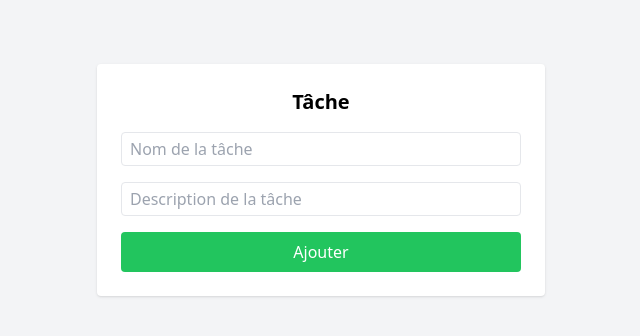
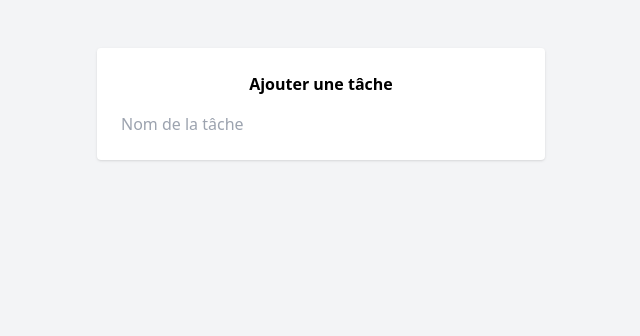
Before and after one commit to maxgnt/React, a React (Vite) app: page /formulaire in a window 1280 px wide. Shown: the top 336 px of the page, without its empty margins (319-959 px from the left). Built offline with nearby package versions, Linux system fonts and the light colour scheme.

Commit message:
commit morning 2504

```diff
--- a/src/components/Formulaire.tsx
+++ b/src/components/Formulaire.tsx
@@ -1,49 +1,41 @@
-import { useState } from 'react';
+import { useState } from "react";
 
-export default function Formulaire() {
-  const [nom, setNom] = useState('');
-  const [description, setDescription] = useState('');
-  const [envoi, setEnvoi] = useState(false);
+export default function Formulaire () {
+  const [title, setTitle] = useState ("");
+  const [descirption, setDescription] = useState ("");
+  const [priority, setPriority] = useState ("low,medium,high");
+  const [dueDate, setDueDate] = useState ("");
+  const [category, setCategory] = useState ("");
+  const [tags, setTags] = useState ([""]);
+  const [envoi, setEnvoi] = useState (false);
+
 
   const handleSubmit = (e: React.FormEvent) => {
-    e.preventDefault();
+    e.preventDefault ();
+
     setEnvoi(true);
+
+    setTitle ("");
+    setDescription ("");
+    setPriority ("low,medium,high");
+    setDueDate ("");
+    setCategory ("");
+    setTags ("");
   };
 
+
   return (
-    <form onSubmit={handleSubmit} className="max-w-md mx-auto mt-10 bg-white p-6 rounded shadow">
-      <h2 className="text-xl font-bold mb-4 text-center">Tâche</h2>
+    <form onSubmit= {handleSubmit} className="max-w-md mx-auto mt-6 bg-white p-6 rounded shadow">
+
+      <h2 className="text-1xl font-bold mb-4 text-center">Ajouter une tâche</h2>
 
       <input
-        type="text"
-        placeholder="Nom de la tâche"
-        value={nom}
-        onChange={(e) => setNom(e.target.value)}
-        className="flex-1 border rounded px-2 py-1 mb-4 w-full"
-        required
-      />
+      type="text"
+      placeholder="Nom de la tâche"
+      ></input>
 
-      <input
-        type="text"
-        placeholder="Description de la tâche"
-        value={description}
-        onChange={(e) => setDescription(e.target.value)}
-        className="flex-1 border rounded px-2 py-1 mb-4 w-full"
-        required
-      />
 
-      <button
-        type="submit"
-        className="bg-green-500 text-white px-3 py-2 rounded hover:bg-green-600 w-full"
-      >
-        Ajouter
-      </button>
 
-      {envoi && (
-        <p className="mt-4 text-green-600 text-center">
-           Tâche ajoutée avec succès
-        </p>
-      )}
-    </form>
-  );
+      </form>
+  )
 }
```
Also changed, not shown: 1 other file (tests, documents, lock files or other folders).
